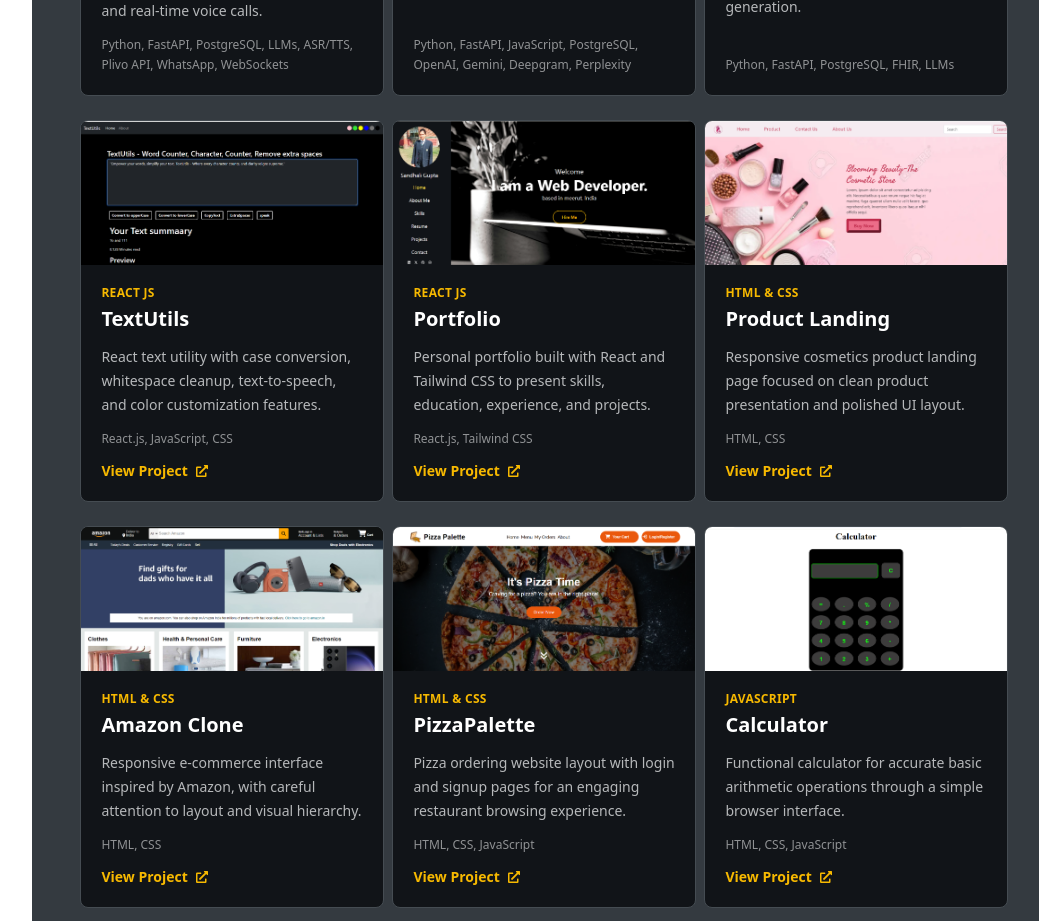
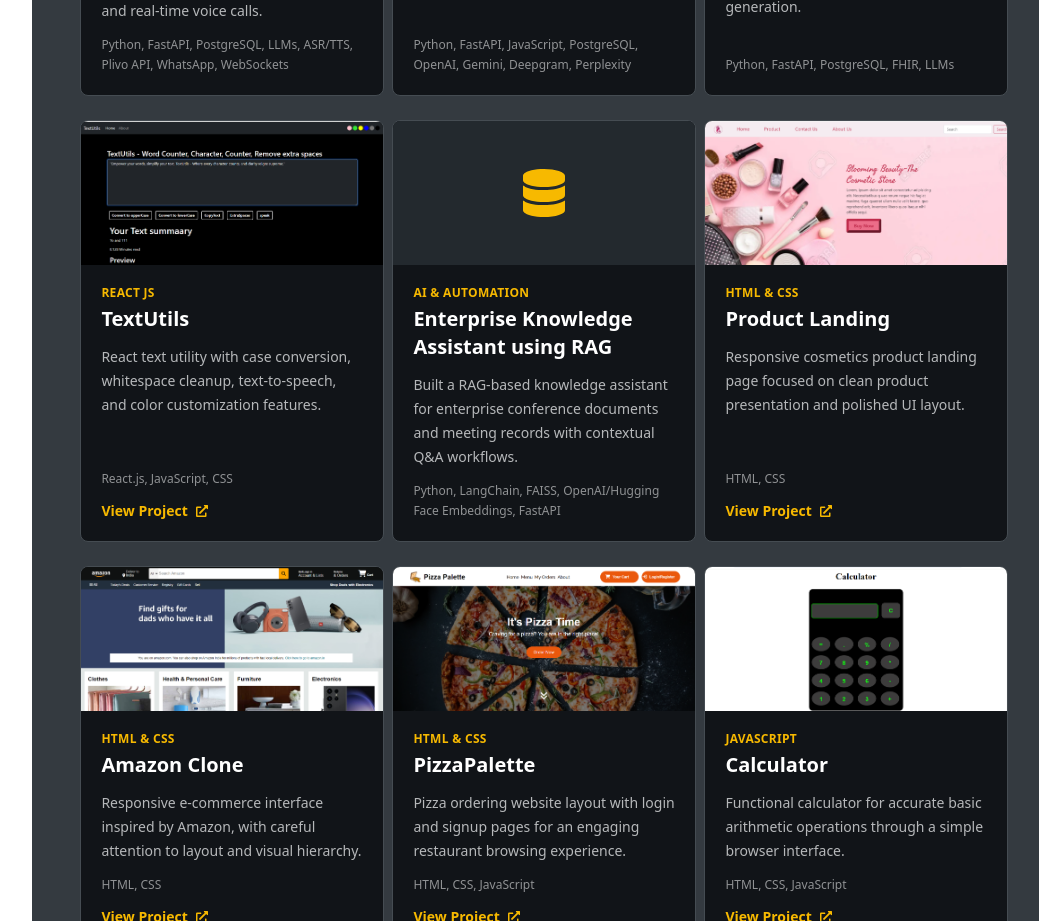
Before and after one commit to sandhaligupta18/PortfolioReact, a React (Create React App) app: page / in a window 1280 px wide. Shown: the part 4200-5121 px from the top of the page, without its empty margins (238-1277 px from the left). Built offline with nearby package versions, Linux system fonts and the light colour scheme; the HTML template or start-up script is replaced by a standard one.

Commit message:
update project

```diff
--- a/src/components/Projects/Projects.jsx
+++ b/src/components/Projects/Projects.jsx
@@ -1,12 +1,11 @@
 import React, { useState } from 'react';
-import { FaHospitalUser, FaFileMedicalAlt, FaRobot } from 'react-icons/fa';
+import { FaDatabase, FaHospitalUser, FaFileMedicalAlt, FaRobot } from 'react-icons/fa';
 import textutil from '../Assets/Screenshot (154).png';
 import pizzapallete from '../Assets/Screenshot (155).png';
 import productlanding from '../Assets/Screenshot (156).png';
 import Amazon from '../Assets/Screenshot (157).png';
 import DigitalClock from '../Assets/Screenshot (158).png';
 import CountDown from '../Assets/Screenshot (159).png';
-import portfolio from '../Assets/Screenshot (164).png';
 import todo from '../Assets/Screenshot (162).png';
 import calculator from '../Assets/Screenshot (163).png';
 import MyProjects from '../../Cards/MyProjects';
@@ -44,12 +43,11 @@ const projects = [
     tech: 'React.js, JavaScript, CSS',
   },
   {
-    name: 'Portfolio',
-    category: 'React JS',
-    src: portfolio,
-    href: 'https://portfolio-react-kohl-chi.vercel.app/',
-    content: 'Personal portfolio built with React and Tailwind CSS to present skills, education, experience, and projects.',
-    tech: 'React.js, Tailwind CSS',
+    name: 'Enterprise Knowledge Assistant using RAG',
+    category: 'AI & Automation',
+    icon: <FaDatabase />,
+    content: 'Built a RAG-based knowledge assistant for enterprise conference documents and meeting records with contextual Q&A workflows.',
+    tech: 'Python, LangChain, FAISS, OpenAI/Hugging Face Embeddings, FastAPI',
   },
   {
     name: 'Product Landing',
```
